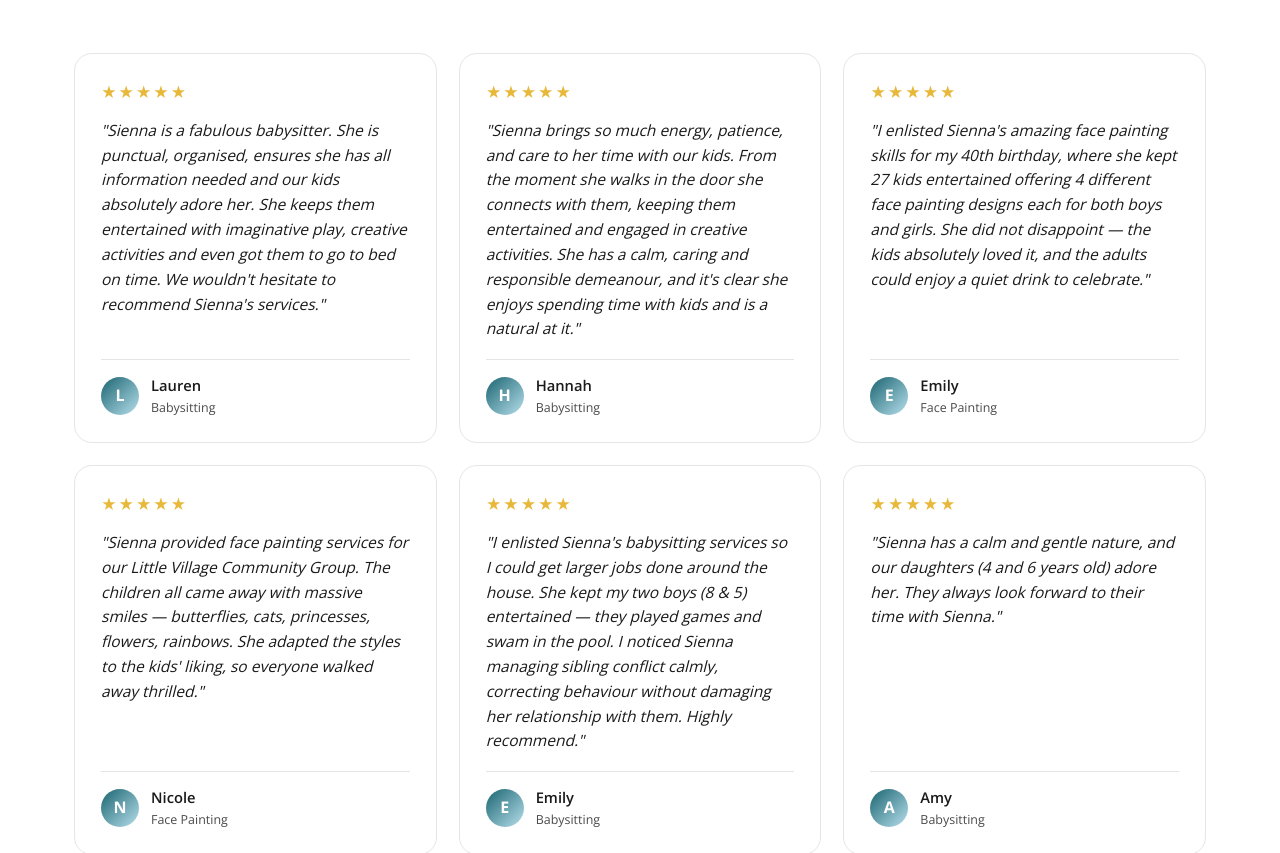
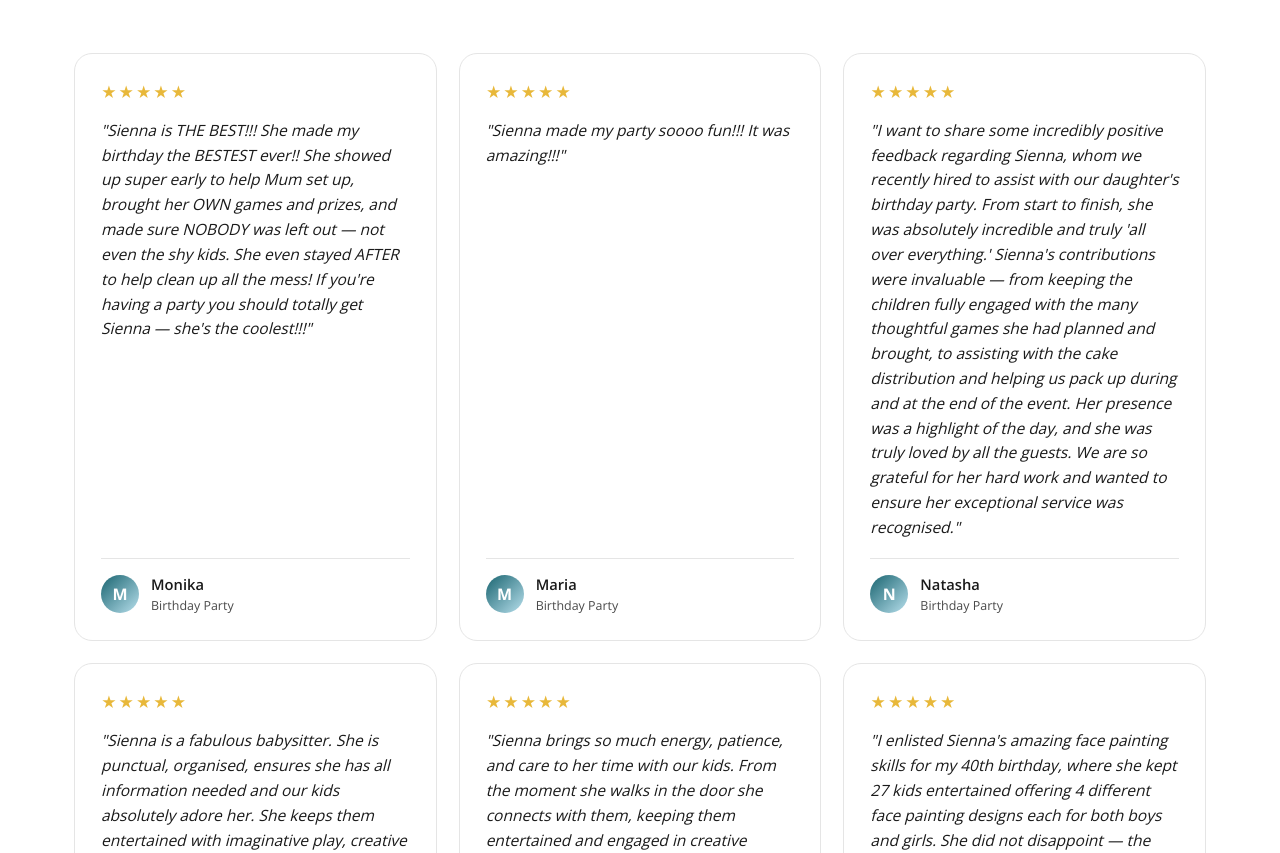
Before and after one commit to njarvisto/little-moments, a plain HTML site: page index.html in a window 1280 px wide. Shown: the part 3786-4639 px from the top of the page. Drawn offline with nearby package versions, Linux system fonts and the light colour scheme.

Commit message:
Add files via upload

```diff
--- a/index.html
+++ b/index.html
@@ -208,6 +208,42 @@
     </div>
 
     <div class="review-grid">
+      <article class="review-card">
+        <div class="stars">★★★★★</div>
+        <blockquote>"Sienna is THE BEST!!! She made my birthday the BESTEST ever!! She showed up super early to help Mum set up, brought her OWN games and prizes, and made sure NOBODY was left out — not even the shy kids. She even stayed AFTER to help clean up all the mess! If you're having a party you should totally get Sienna — she's the coolest!!!"</blockquote>
+        <div class="review-meta">
+          <div class="avatar">M</div>
+          <div>
+            <div class="review-name">Monika</div>
+            <div class="review-tag">Birthday Party</div>
+          </div>
+        </div>
+      </article>
+
+      <article class="review-card">
+        <div class="stars">★★★★★</div>
+        <blockquote>"Sienna made my party soooo fun!!! It was amazing!!!"</blockquote>
+        <div class="review-meta">
+          <div class="avatar">M</div>
+          <div>
+            <div class="review-name">Maria</div>
+            <div class="review-tag">Birthday Party</div>
+          </div>
+        </div>
+      </article>
+
+      <article class="review-card">
+        <div class="stars">★★★★★</div>
+        <blockquote>"I want to share some incredibly positive feedback regarding Sienna, whom we recently hired to assist with our daughter's birthday party. From start to finish, she was absolutely incredible and truly 'all over everything.' Sienna's contributions were invaluable — from keeping the children fully engaged with the many thoughtful games she had planned and brought, to assisting with the cake distribution and helping us pack up during and at the end of the event. Her presence was a highlight of the day, and she was truly loved by all the guests. We are so grateful for her hard work and wanted to ensure her exceptional service was recognised."</blockquote>
+        <div class="review-meta">
+          <div class="avatar">N</div>
+          <div>
+            <div class="review-name">Natasha</div>
+            <div class="review-tag">Birthday Party</div>
+          </div>
+        </div>
+      </article>
+
       <article class="review-card">
         <div class="stars">★★★★★</div>
         <blockquote>"Sienna is a fabulous babysitter. She is punctual, organised, ensures she has all information needed and our kids absolutely adore her. She keeps them entertained with imaginative play, creative activities and even got them to go to bed on time. We wouldn't hesitate to recommend Sienna's services."</blockquote>
```
Also changed, not shown: party-assist.html (+36 -0 lines).
